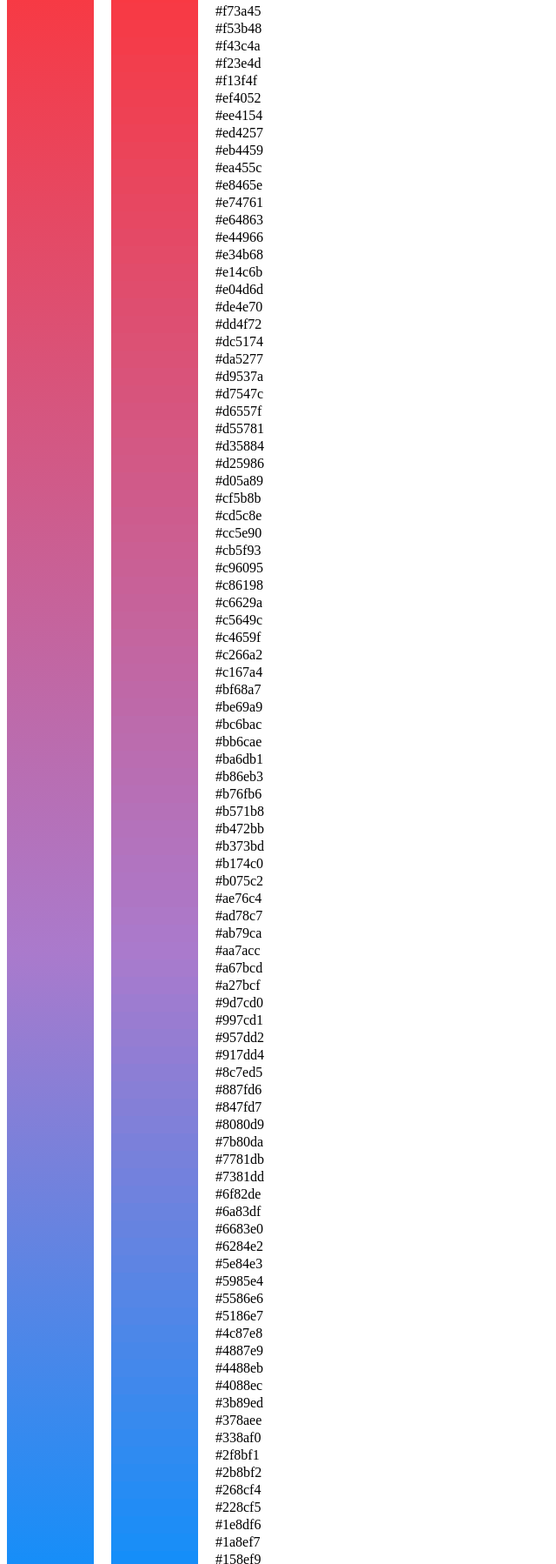
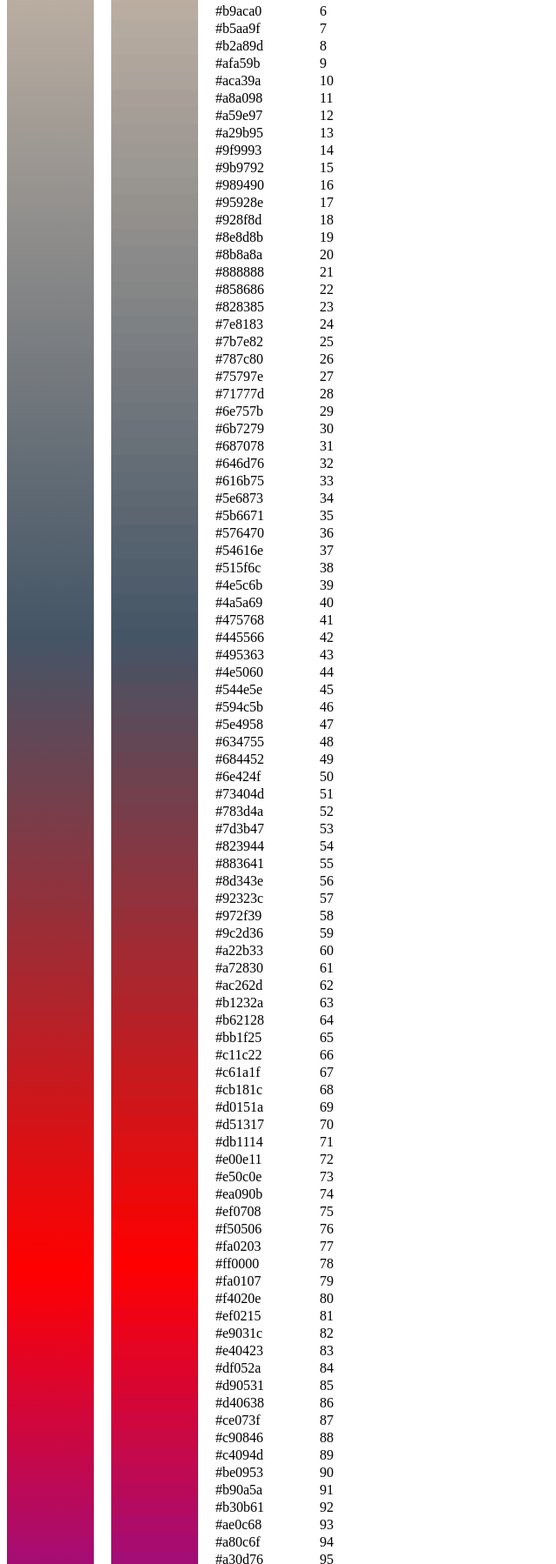
Before and after one commit to HawkeyePierce89/gpotter-gradient, a website built with webpack: page view/rgb.html in a window 1280 px wide. Shown: the part 125-1923 px from the top of the page at 87% size, without its empty margins (0-640 px from the left). Built offline with Linux system fonts and the light colour scheme.

Commit message:
add new color notations for input gradient - [NOTATION] add rgb - [NOTATION] add color words - [TESTS] add rgb - [TESTS] add color words - [VIEW] add rgb - [VIEW] add color words - [README] update text

```diff
--- a/package.json
+++ b/package.json
@@ -1,6 +1,6 @@
 {
   "name": "gpotter-gradient",
-  "version": "0.0.1",
+  "version": "0.1.0",
   "description": "Get color from gradient",
   "main": "index.js",
   "directories": {
--- /dev/null
+++ b/src/helpers/colors.js
@@ -0,0 +1,149 @@
+export const Colors = {
+  'aliceblue': '#f0f8ff',
+  'antiquewhite': '#faebd7',
+  'aqua': '#00ffff',
+  'aquamarine': '#7fffd4',
+  'azure': '#f0ffff',
+  'beige': '#f5f5dc',
+  'bisque': '#ffe4c4',
+  'black': '#000000',
+  'blanchedalmond': '#ffebcd',
+  'blue': '#0000ff',
+  'blueviolet': '#8a2be2',
+  'brown': '#a52a2a',
+  'burlywood': '#deb887',
+  'cadetblue': '#5f9ea0',
+  'chartreuse': '#7fff00',
+  'chocolate': '#d2691e',
+  'coral': '#ff7f50',
+  'cornflowerblue': '#6495ed',
+  'cornsilk': '#fff8dc',
+  'crimson': '#dc143c',
+  'cyan': '#00ffff',
+  'darkblue': '#00008b',
+  'darkcyan': '#008b8b',
+  'darkgoldenrod': '#b8860b',
+  'darkgray': '#a9a9a9',
+  'darkgreen': '#006400',
+  'darkgrey': '#a9a9a9',
+  'darkkhaki': '#bdb76b',
+  'darkmagenta': '#8b008b',
+  'darkolivegreen': '#556b2f',
+  'darkorange': '#ff8c00',
+  'darkorchid': '#9932cc',
+  'darkred': '#8b0000',
+  'darksalmon': '#e9967a',
+  'darkseagreen': '#8fbc8f',
+  'darkslateblue': '#483d8b',
+  'darkslategray': '#2f4f4f',
+  'darkslategrey': '#2f4f4f',
+  'darkturquoise': '#00ced1',
+  'darkviolet': '#9400d3',
+  'deeppink': '#ff1493',
+  'deepskyblue': '#00bfff',
+  'dimgray': '#696969',
+  'dimgrey': '#696969',
+  'dodgerblue': '#1e90ff',
+  'firebrick': '#b22222',
+  'floralwhite': '#fffaf0',
+  'forestgreen': '#228b22',
+  'fuchsia': '#ff00ff',
+  'gainsboro': '#dcdcdc',
+  'ghostwhite': '#f8f8ff',
+  'gold': '#ffd700',
+  'goldenrod': '#daa520',
+  'gray': '#808080',
+  'green': '#008000',
+  'greenyellow': '#adff2f',
+  'grey': '#808080',
+  'honeydew': '#f0fff0',
+  'hotpink': '#ff69b4',
+  'indianred': '#cd5c5c',
+  'indigo': '#4b0082',
+  'ivory': '#fffff0',
+  'khaki': '#f0e68c',
+  'lavender': '#e6e6fa',
+  'lavenderblush': '#fff0f5',
+  'lawngreen': '#7cfc00',
+  'lemonchiffon': '#fffacd',
+  'lightblue': '#add8e6',
+  'lightcoral': '#f08080',
+  'lightcyan': '#e0ffff',
+  'lightgoldenrodyellow': '#fafad2',
+  'lightgray': '#d3d3d3',
+  'lightgreen': '#90ee90',
+  'lightgrey': '#d3d3d3',
+  'lightpink': '#ffb6c1',
+  'lightsalmon': '#ffa07a',
+  'lightseagreen': '#20b2aa',
+  'lightskyblue': '#87cefa',
+  'lightslategray': '#778899',
+  'lightslategrey': '#778899',
+  'lightsteelblue': '#b0c4de',
+  'lightyellow': '#ffffe0',
+  'lime': '#00ff00',
+  'limegreen': '#32cd32',
+  'linen': '#faf0e6',
+  'magenta': '#ff00ff',
+  'maroon': '#800000',
+  'mediumaquamarine': '#66cdaa',
+  'mediumblue': '#0000cd',
+  'mediumorchid': '#ba55d3',
+  'mediumpurple': '#9370db',
+  'mediumseagreen': '#3cb371',
+  'mediumslateblue': '#7b68ee',
+  'mediumspringgreen': '#00fa9a',
+  'mediumturquoise': '#48d1cc',
+  'mediumvioletred': '#c71585',
+  'midnightblue': '#191970',
+  'mintcream': '#f5fffa',
+  'mistyrose': '#ffe4e1',
+  'moccasin': '#ffe4b5',
+  'navajowhite': '#ffdead',
+  'navy': '#000080',
+  'oldlace': '#fdf5e6',
+  'olive': '#808000',
+  'olivedrab': '#6b8e23',
+  'orange': '#ffa500',
+  'orangered': '#ff4500',
+  'orchid': '#da70d6',
+  'palegoldenrod': '#eee8aa',
+  'palegreen': '#98fb98',
+  'paleturquoise': '#afeeee',
+  'palevioletred': '#db7093',
+  'papayawhip': '#ffefd5',
+  'peachpuff': '#ffdab9',
+  'peru': '#cd853f',
+  'pink': '#ffc0cb',
+  'plum': '#dda0dd',
+  'powderblue': '#b0e0e6',
+  'purple': '#800080',
+  'red': '#ff0000',
+  'rosybrown': '#bc8f8f',
+  'royalblue': '#4169e1',
+  'saddlebrown': '#8b4513',
+  'salmon': '#fa8072',
+  'sandybrown': '#f4a460',
+  'seagreen': '#2e8b57',
+  'seashell': '#fff5ee',
+  'sienna': '#a0522d',
+  'silver': '#c0c0c0',
+  'skyblue': '#87ceeb',
+  'slateblue': '#6a5acd',
+  'slategray': '#708090',
+  'slategrey': '#708090',
+  'snow': '#fffafa',
+  'springgreen': '#00ff7f',
+  'steelblue': '#4682b4',
+  'tan': '#d2b48c',
+  'teal': '#008080',
+  'thistle': '#d8bfd8',
+  'tomato': '#ff6347',
+  'turquoise': '#40e0d0',
+  'violet': '#ee82ee',
+  'wheat': '#f5deb3',
+  'white': '#ffffff',
+  'whitesmoke': '#f5f5f5',
+  'yellow': '#ffff00',
+  'yellowgreen': '#9acd32'
+};
--- /dev/null
+++ b/src/helpers/rgbToRrggbb.js
@@ -0,0 +1,3 @@
+export function rgbToRrggbb(rgb) {
+  return `${rgb.charAt(0)}${rgb.charAt(1)}${rgb.charAt(1)}${rgb.charAt(2)}${rgb.charAt(2)}${rgb.charAt(3)}${rgb.charAt(3)}`;
+}
--- a/src/index.js
+++ b/src/index.js
@@ -1,12 +1,27 @@
+import {Colors} from './helpers/colors';
+import {rgbToRrggbb} from './helpers/rgbToRrggbb';
+
 export default function getColorFromGradient(gradient, step) {
+
+  const keys = Object.keys(gradient);
+
+  keys.map(key => {
+    const item = gradient[key];
+
+    if (item.charAt(0) === '#' && item.length === 7) {
+      return true;
+    } else if (item.charAt(0) === '#' && item.length === 4) {
+      gradient[key] = rgbToRrggbb(item);
+    } else {
+      gradient[key] = Colors[item.toLowerCase()];
+    }
+  });
 
   if (gradient[step]) return gradient[step];
 
   const R = {};
   const G = {};
   const B = {};
-
-  const keys = Object.keys(gradient);
 
   const closestStart = Math.max(...keys.filter(v => v < step));
   const closestEnd = Math.min(...keys.filter(v => v > step));
--- a/test/test.js
+++ b/test/test.js
@@ -1,37 +1,77 @@
 const expect = require('chai').expect;
 const getColorFromGradient = require('../index').default;
 
-describe('#getColorFromGradient', function() {
+describe('rrggbb', function() {
+  const rrggbb = {
+    0: '#ff3336',
+    41: '#4a2138',
+    60: '#aa7acc',
+    100: '#0091ff'
+  };
+
   it('start point', function() {
-    const gradient = {
-      0: '#ff3336',
-      60: '#aa7acc',
-      100: '#0091ff'
-    };
-    expect(getColorFromGradient(gradient, 0)).to.equal('#ff3336');
+    expect(getColorFromGradient(rrggbb, 0)).to.equal('#ff3336');
+  });
+  it('point between start and intermediate', function() {
+    expect(getColorFromGradient(rrggbb, 27)).to.equal('#882737');
+  });
+  it('intermediate point', function() {
+    expect(getColorFromGradient(rrggbb, 55)).to.equal('#9163a5');
+  });
+  it('point between intermediate and end', function() {
+    expect(getColorFromGradient(rrggbb, 83)).to.equal('#4887e9');
   });
   it('end point', function() {
-    const gradient = {
-      0: '#ff3336',
-      60: '#aa7acc',
-      100: '#0091ff'
-    };
-    expect(getColorFromGradient(gradient, 100)).to.equal('#0091ff');
+    expect(getColorFromGradient(rrggbb, 100)).to.equal('#0091ff');
+  });
+});
+
+describe('rgb', function() {
+  const rgb = {
+    0: '#cba',
+    42: '#456',
+    78: '#f00',
+    100: '#819'
+  };
+
+  it('start point', function() {
+    expect(getColorFromGradient(rgb, 0)).to.equal('#ccbbaa');
+  });
+  it('point between start and intermediate', function() {
+    expect(getColorFromGradient(rgb, 27)).to.equal('#75797e');
   });
   it('intermediate point', function() {
-    const gradient = {
-      0: '#ff3336',
-      60: '#aa7acc',
-      100: '#0091ff'
-    };
-    expect(getColorFromGradient(gradient, 60)).to.equal('#aa7acc');
+    expect(getColorFromGradient(rgb, 51)).to.equal('#73404d');
+  });
+  it('point between intermediate and end', function() {
+    expect(getColorFromGradient(rgb, 83)).to.equal('#e40423');
+  });
+  it('end point', function() {
+    expect(getColorFromGradient(rgb, 100)).to.equal('#881199');
+  });
+});
+
+describe('color-words', function() {
+  const colorWords = {
+    0: 'grey',
+    45: 'navy',
+    85: 'wheat',
+    100: 'greenyellow'
+  };
+
+  it('start point', function() {
+    expect(getColorFromGradient(colorWords, 0)).to.equal('#808080');
   });
   it('point between start and intermediate', function() {
-    const gradient = {
-      0: '#ff3336',
-      60: '#aa7acc',
-      100: '#0091ff'
-    };
-    expect(getColorFromGradient(gradient, 27)).to.equal('#d9537a');
+    expect(getColorFromGradient(colorWords, 23)).to.equal('#3f3f80');
+  });
+  it('intermediate point', function() {
+    expect(getColorFromGradient(colorWords, 60)).to.equal('#5c5393');
+  });
+  it('point between intermediate and end', function() {
+    expect(getColorFromGradient(colorWords, 86)).to.equal('#f0e0aa');
+  });
+  it('end point', function() {
+    expect(getColorFromGradient(colorWords, 100)).to.equal('#adff2f');
   });
 });
--- /dev/null
+++ b/view/color-words.html
@@ -0,0 +1,47 @@
+<!DOCTYPE html>
+<html lang="en">
+<head>
+  <meta charset="UTF-8">
+  <title>Test gpotter-gradient</title>
+  <link rel="stylesheet" href="style.css">
+</head>
+<body>
+
+  <div class="color"></div>
+  <div class="steps"></div>
+  <div class="rgb"></div>
+  <div class="iterator"></div>
+
+  <script src="../dist/gpotter-gradient.client.js"></script>
+  <script>
+    const elColor = document.getElementsByClassName("color")[0];
+    const elSteps = document.getElementsByClassName("steps")[0];
+    const elRGB = document.getElementsByClassName("rgb")[0];
+    const elIterator = document.getElementsByClassName("iterator")[0];
+
+    const gradient = {
+      0: 'grey',
+      45: 'navy',
+      85: 'wheat',
+      100: 'greenyellow'
+    };
+
+    let htmlSteps = '';
+    let htmlRGB = '';
+    let htmlIterator = '';
+
+    elColor.style.background = 'linear-gradient(to bottom, grey 0%,navy 45%,wheat 85%,greenyellow 100%)';
+
+    for (var i=0; i<=100; i++) {
+      htmlSteps    += `<div style="background: ${getColorFromGradient(gradient, i)};" class="steps-item"></div>`;
+      htmlRGB      += `<div class="rgb-item">${getColorFromGradient(gradient, i)}</div>`;
+      htmlIterator += `<div class="iterator-item">${i}</div>`;
+    }
+
+    elSteps.innerHTML = htmlSteps;
+    elRGB.innerHTML = htmlRGB;
+    elIterator.innerHTML = htmlIterator;
+  </script>
+
+</body>
+</html>
--- a/view/index.html
+++ b/view/rgb.html
@@ -10,30 +10,37 @@
   <div class="color"></div>
   <div class="steps"></div>
   <div class="rgb"></div>
+  <div class="iterator"></div>
 
   <script src="../dist/gpotter-gradient.client.js"></script>
   <script>
     const elColor = document.getElementsByClassName("color")[0];
     const elSteps = document.getElementsByClassName("steps")[0];
     const elRGB = document.getElementsByClassName("rgb")[0];
+    const elIterator = document.getElementsByClassName("iterator")[0];
+
     const gradient = {
-      0: '#ff3336',
-      60: '#aa7acc',
-      100: '#0091ff'
+      0: '#cba',
+      42: '#456',
+      78: '#f00',
+      100: '#819'
     };
 
     let htmlSteps = '';
     let htmlRGB = '';
+    let htmlIterator = '';
 
-    elColor.style.background = 'linear-gradient(to bottom, #ff3336 0%,#aa7acc 60%,#0091ff 100%)';
+    elColor.style.background = 'linear-gradient(to bottom, #cba 0%,#456 42%,#f00 78%,#819 100%)';
 
     for (var i=0; i<=100; i++) {
-      htmlSteps += `<div style="background: ${getColorFromGradient(gradient, i)};" class="steps-item"></div>`;
-      htmlRGB   += `<div class="rgb-item">${getColorFromGradient(gradient, i)}</div>`;
+      htmlSteps    += `<div style="background: ${getColorFromGradient(gradient, i)};" class="steps-item"></div>`;
+      htmlRGB      += `<div class="rgb-item">${getColorFromGradient(gradient, i)}</div>`;
+      htmlIterator += `<div class="iterator-item">${i}</div>`;
     }
 
     elSteps.innerHTML = htmlSteps;
     elRGB.innerHTML = htmlRGB;
+    elIterator.innerHTML = htmlIterator;
   </script>
 
 </body>
--- a/view/style.css
+++ b/view/style.css
@@ -4,23 +4,17 @@
   height: 2020px;
 }
 
-.steps {
+.steps,
+.rgb,
+.iterator {
   float: left;
   margin-left: 20px;
   width: 100px;
 }
 
-.steps-item {
-  height: 20px;
-}
-
-.rgb {
-  float: left;
-  margin-left: 20px;
-  width: 100px;
-}
-
-.rgb {
+.steps-item,
+.rgb-item,
+.iterator-item {
   height: 20px;
   line-height: 20px;
 }
```
Also changed, not shown: view/rrggbb.html (added, +47 -0 lines), README.md, dist/gpotter-gradient.client.js, dist/gpotter-gradient.server.js.
